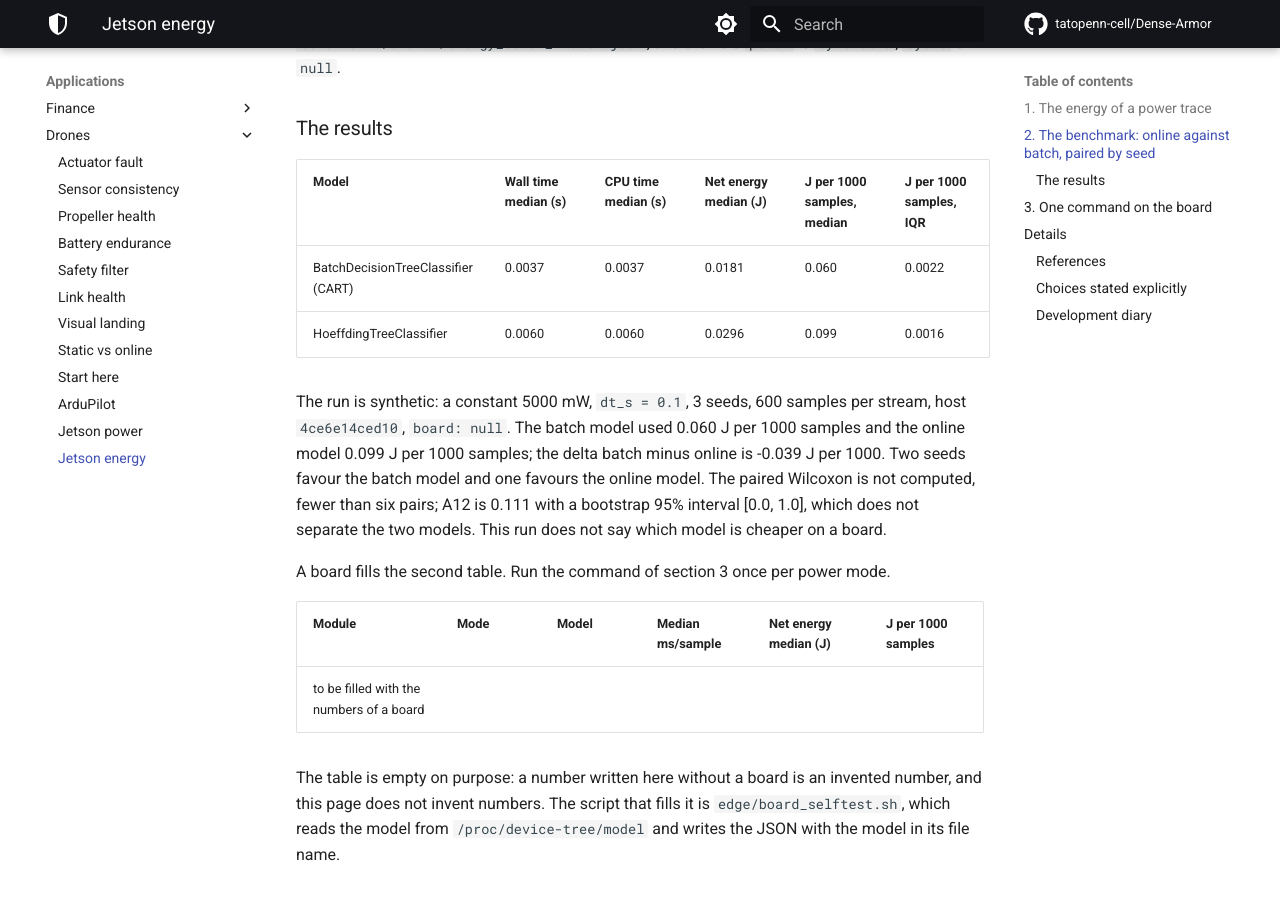
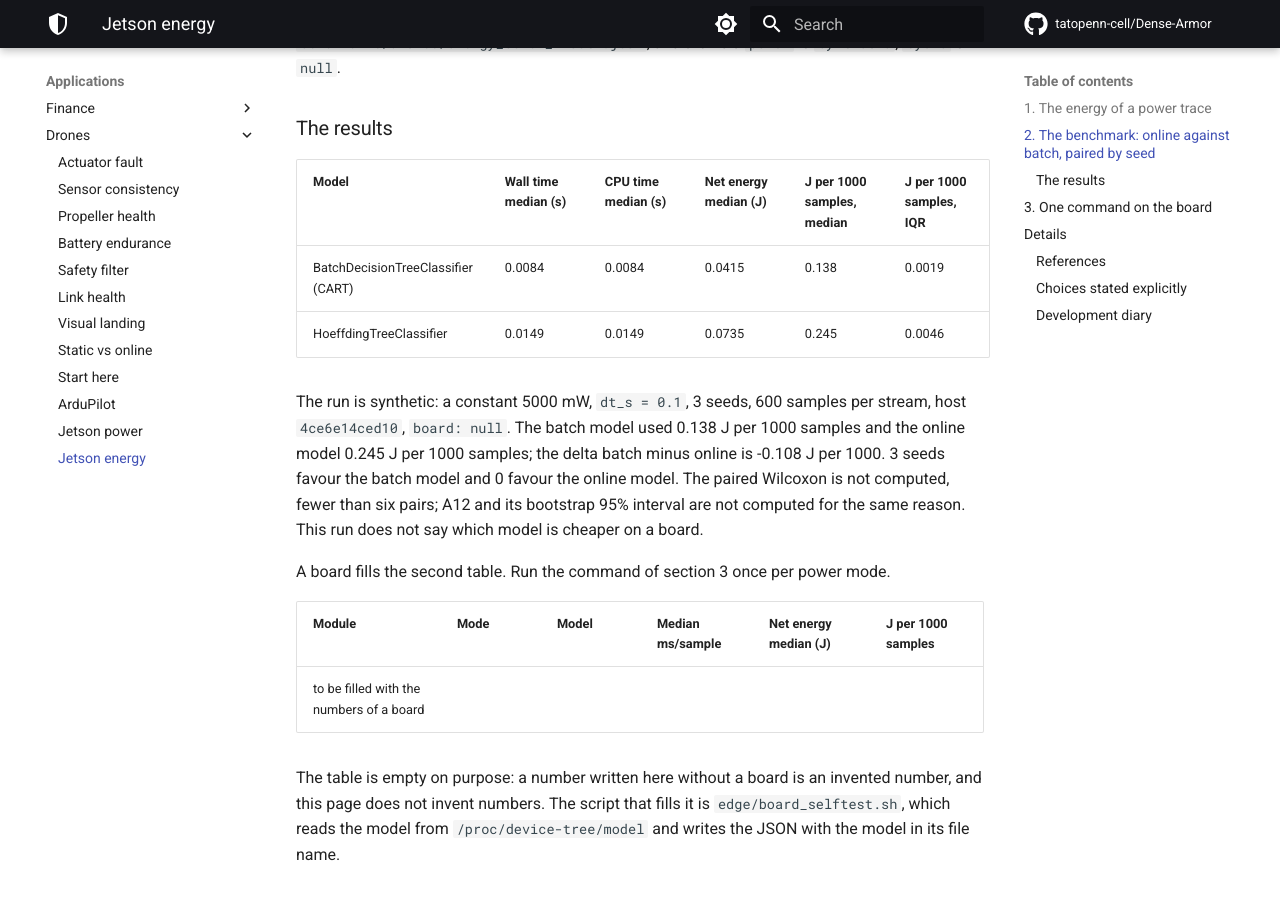
Before and after one commit to tatopenn-cell/Dense-Armor, an MkDocs documentation site: the page built from docs/drones/jetson_energy.md, in a window 1280 px wide and 900 px high, scrolled down 2158 px. Built offline with MkDocs 1.6.1 and Material for MkDocs 9.7.7, drawn with Linux system fonts in a browser that asks for light colours; comment, search, counter and statistics services are not loaded.

Commit message:
taskJ1 review round 2: remove the CHANGELOG line on --trace and the LENS files from the tree; A12 and its interval are null when the pairs are fewer than six; page numbers match the committed JSON

```diff
--- a/docs/drones/jetson_energy.md
+++ b/docs/drones/jetson_energy.md
@@ -73,10 +73,10 @@ The `--smoke` run uses 3 seeds, 600 samples per stream, and a constant 5000 mW,
 
 | Model | Wall time median (s) | CPU time median (s) | Net energy median (J) | J per 1000 samples, median | J per 1000 samples, IQR |
 |---|---|---|---|---|---|
-| BatchDecisionTreeClassifier (CART) | 0.0037 | 0.0037 | 0.0181 | 0.060 | 0.0022 |
-| HoeffdingTreeClassifier | 0.0060 | 0.0060 | 0.0296 | 0.099 | 0.0016 |
+| BatchDecisionTreeClassifier (CART) | 0.0084 | 0.0084 | 0.0415 | 0.138 | 0.0019 |
+| HoeffdingTreeClassifier | 0.0149 | 0.0149 | 0.0735 | 0.245 | 0.0046 |
 
-The run is synthetic: a constant 5000 mW, `dt_s = 0.1`, 3 seeds, 600 samples per stream, host `4ce6e14ced10`, `board: null`. The batch model used 0.060 J per 1000 samples and the online model 0.099 J per 1000 samples; the delta batch minus online is -0.039 J per 1000. Two seeds favour the batch model and one favours the online model. The paired Wilcoxon is not computed, fewer than six pairs; A12 is 0.111 with a bootstrap 95% interval [0.0, 1.0], which does not separate the two models. This run does not say which model is cheaper on a board.
+The run is synthetic: a constant 5000 mW, `dt_s = 0.1`, 3 seeds, 600 samples per stream, host `4ce6e14ced10`, `board: null`. The batch model used 0.138 J per 1000 samples and the online model 0.245 J per 1000 samples; the delta batch minus online is -0.108 J per 1000. 3 seeds favour the batch model and 0 favour the online model. The paired Wilcoxon is not computed, fewer than six pairs; A12 and its bootstrap 95% interval are not computed for the same reason. This run does not say which model is cheaper on a board.
 
 A board fills the second table. Run the command of section 3 once per power mode.
 
```
Also changed, not shown: CHANGELOG.md (+0 -1 lines), docs/assets/jetson_energy/make_figure.py (deleted, +0 -50 lines), docs/assets/jetson_energy/jetson_energy.png (deleted), 3 other files.
